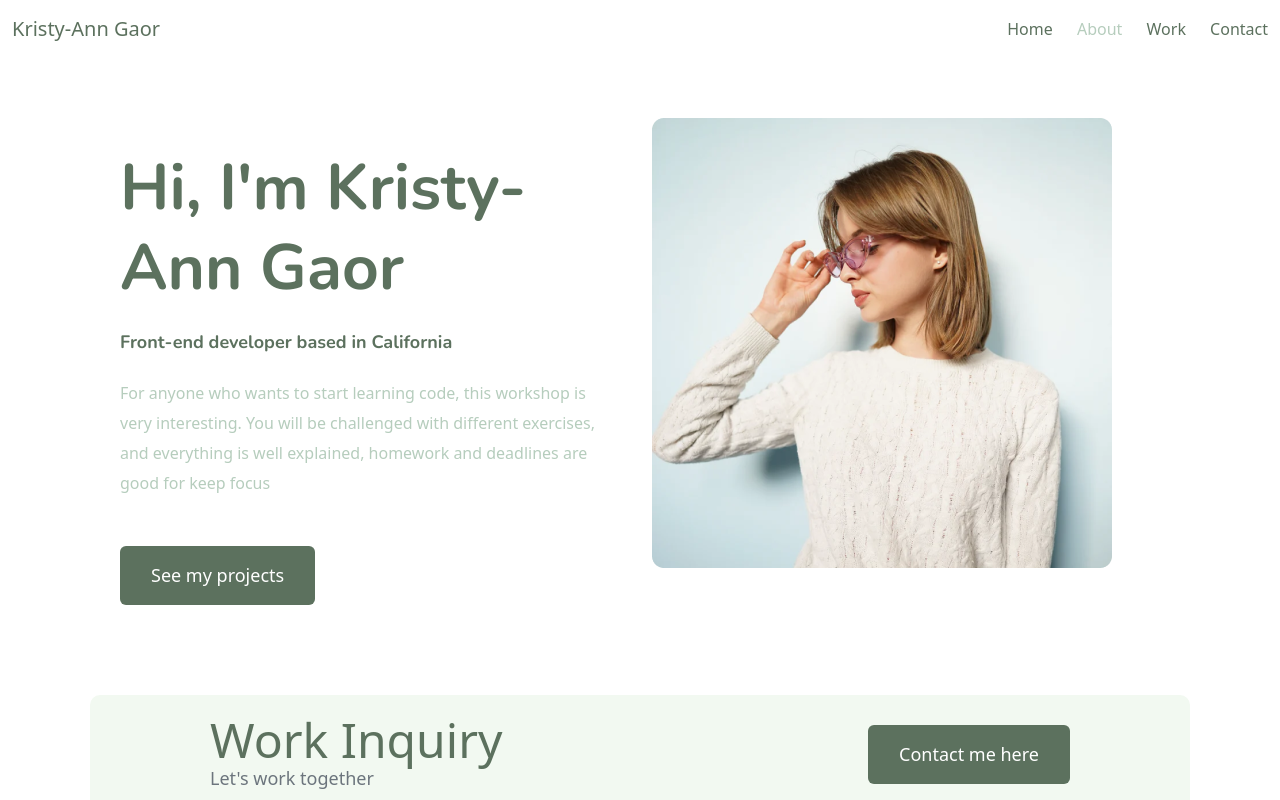
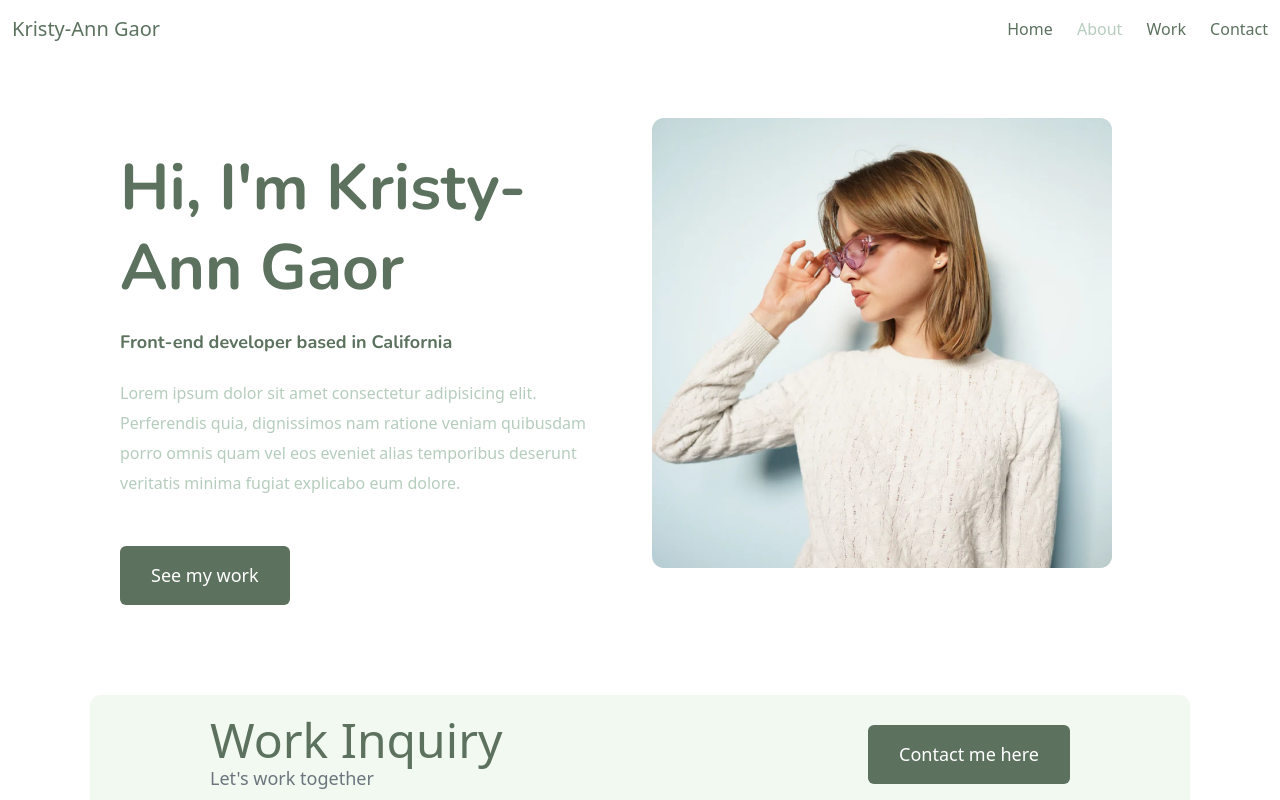
Before and after one commit to kag0224/responsive-portfolio-project, a plain HTML site: page about.html in a window 1280 px wide. Shown: the top 800 px of the page. Drawn offline with nearby package versions, Linux system fonts and the light colour scheme.

Commit message:
Added finishing touches

```diff
--- a/about.html
+++ b/about.html
@@ -62,12 +62,17 @@
             <h1 class="mb-4">Hi, I'm Kristy-Ann Gaor</h1>
             <h2 class="mb-4">Front-end developer based in California</h2>
             <p class="mb-5">
-              For anyone who wants to start learning code, this workshop is very
-              interesting. You will be challenged with different exercises, and
-              everything is well explained, homework and deadlines are good for
-              keep focus
+              Lorem ipsum dolor sit amet consectetur adipisicing elit.
+              Perferendis quia, dignissimos nam ratione veniam quibusdam porro
+              omnis quam vel eos eveniet alias temporibus deserunt veritatis
+              minima fugiat explicabo eum dolore.
             </p>
-            <a href="/work.html" class="btn btn-branding">See my projects</a>
+            <a
+              href="/work.html"
+              title="Kristy-Ann's work"
+              class="btn btn-branding"
+              >See my work</a
+            >
           </div>
         </div>
         <div class="col-md-6">
```
Also changed, not shown: work.html (+1 -0 lines).
